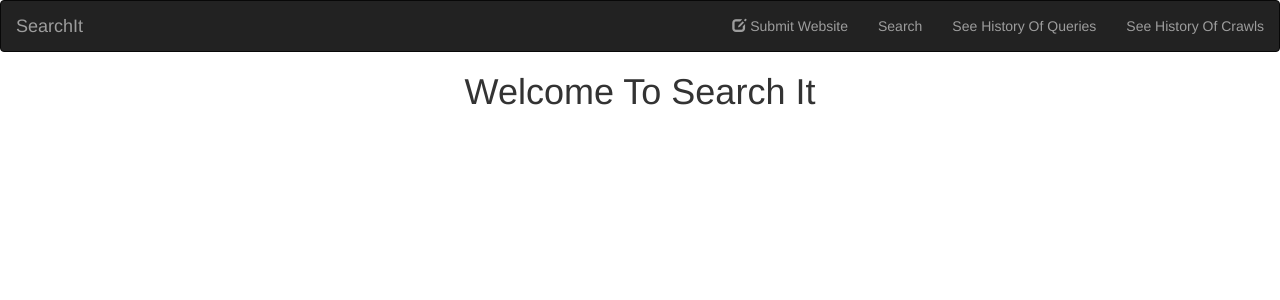
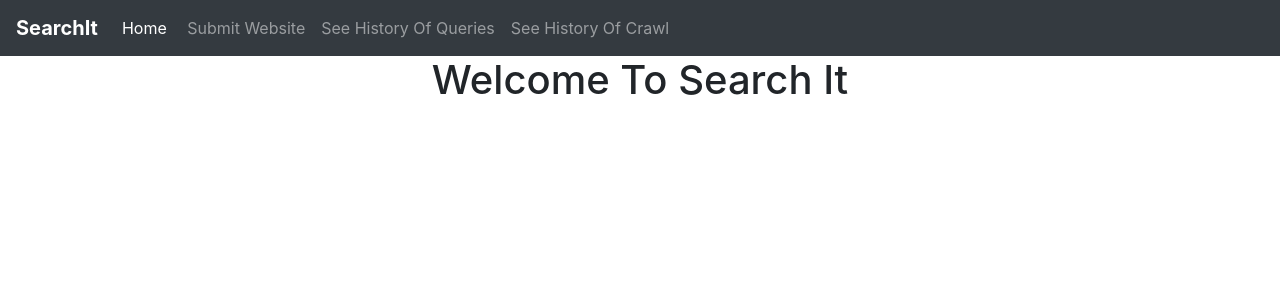
Before and after one commit to roshanlam/SearchGar, a Django app: page / in a window 1280 px wide. Shown: the top 300 px of the page. Run offline with Django 3.2, Linux system fonts and the light colour scheme; parts of the project's set-up code (start-up, migrations or seed data) failed here and were passed over; some libraries are stand-ins or nearby versions.

Commit message:
Updated Code

```diff
--- a/SearchEngine/lib.py
+++ b/SearchEngine/lib.py
@@ -66,7 +66,6 @@ def saveInfo(folder, filename, info):
         with filepath.open("w+") as f:
             f.write(str(info))
 
-
 def get_client_ip(request):
     x_forwarded_for = request.META.get('HTTP_X_FORWARDED_FOR')
     if x_forwarded_for:
--- a/SearchEngine/search.py
+++ b/SearchEngine/search.py
@@ -1,13 +1,13 @@
-import os, nltk, re
+import os,re
+import nltk
 from nltk import word_tokenize
 from nltk.corpus import stopwords
-from nltk.stem import PorterStemmer
+# from nltk.stem import PorterStemmer
 
-# from .Index import iIndex
+nltk.download('stopwords')
+nltk.download('punkt')
 
-#nltk.download('stopwords')
-#nltk.download('punkt')
-ps = PorterStemmer()
+# ps = PorterStemmer()
 cachedStopWords = stopwords.words("english")
 files = os.listdir("Data/")
 
@@ -39,18 +39,18 @@ listdata = process_files("Data/", files)
 # Output - {word1: [position1, position2],....}
 #
 def indexFile(wordList):
-    fileIndex = {}
+    file_index = {}
     for index, word in enumerate(wordList):
-        if word in fileIndex.keys():
-            fileIndex[word].append(index)
+        if word in file_index.keys():
+            file_index[word].append(index)
         else:
-            fileIndex[word] = [index]
-    return fileIndex
+            file_index[word] = [index]
+    return file_index
 
 
 #
 # Takes the result of fileToTerms and creates
-# a new hashtable (in python it's basically a dict)
+# a new hashtable (basically a dict)
 # with key of filename and with values which are result of
 # the previous function which makes it a nested
 # hashtable/dict
@@ -66,7 +66,6 @@ indexwordallfiles = make_indices(listdata)
 
 # input (indexinfo) = {filename: {word: [position1, position2, position3 ...], ... }}
 # result = {word: {filename: [position1, position2, position3]}, ...}, ...}
-
 def InvertedIndex(indexInfo):
     total_index = {}
     for filename in indexInfo.keys():
@@ -82,14 +81,13 @@ def InvertedIndex(indexInfo):
 
 word_index = InvertedIndex(indexwordallfiles)
 
+
+# Returns a list of all the keys in a hashtable/dict for each word in the index
 def one_word_query(word, invertedIndex):
     pattern = re.compile('[\W_]+')
     word = pattern.sub(' ', word)
     word = ''.join([w for w in word.split() if w not in cachedStopWords])
     if word in invertedIndex.keys():
-        #a = [filename for filename in invertedIndex[word].keys()]
-        #print(type(a))
-        #return a
         return list(invertedIndex[word])
     else:
         return []
@@ -107,9 +105,9 @@ def standard_query(query):
     for i in range(1, len(result) - 1):
         A = A.intersection(result[i + 1])
     return list(A)
-    #return rankResults(list(set(result)), query)
+    # return rankResults(list(set(result)), query)
 
-def rankResults(result, query):
+"""def rankResults(result, query):
     vector = create_vector(result)
     #query_vector = query_vector(query)
     #results = [[dotProduct(vectors[_result], query_vector), _result] for _result in result]
@@ -136,7 +134,7 @@ def create_vector(self, docs):
         for i, term in enumerate(self.get_uniques()):
             docVector[i] = self.genScore(term, doc)
         vector[doc] = docVector
-    return vector
+    return vector"""
 # Calculating inverse document frequency - the total num of documents divided by the num
 # of docs term x shows up in
 #             Num. of doc x shows up
@@ -170,15 +168,14 @@ def startQuery(query):
     toreturn = {}
     for file in files:
         toreturn[file] = 0
-    for _item in txtlist:
-        #listfilename = one_word_query(_item, word_index)
-        listfilename = standard_query(query)
-        for t in listfilename:
-            toreturn[t] += 1
+    # for _item in txtlist:
+        # listfilename = one_word_query(_item, word_index)
+    listfilename = standard_query(query)
+    for t in listfilename:
+        toreturn[t] += 1
     # num_of_files = len([iq for iq in os.scandir('Data/')])
     tx = keywithmaxval(toreturn)
     for i in range(1):
         # tx = dict((k, v) for k, v in toreturn.items() if v >= 1)
-        # print("filename ", tx, " score ", toreturn[tx])
-        print(tx, toreturn[tx])
+        print("filename ", tx, " score ", toreturn[tx])
     return tx
--- a/SearchEngine/templates/index.html
+++ b/SearchEngine/templates/index.html
@@ -1,24 +1,39 @@
 <title>Welcome To SearchIt</title>
-    <link rel="stylesheet" href="https://maxcdn.bootstrapcdn.com/bootstrap/3.4.1/css/bootstrap.min.css">
-<nav class="navbar navbar-inverse">
-  <div class="container-fluid">
-    <div class="navbar-header">
-      <a class="navbar-brand" href="#">SearchIt</a>
+    <link rel="stylesheet" href="https://stackpath.bootstrapcdn.com/bootstrap/4.3.1/css/bootstrap.min.css" integrity="sha384-ggOyR0iXCbMQv3Xipma34MD+dH/1fQ784/j6cY/iJTQUOhcWr7x9JvoRxT2MZw1T" crossorigin="anonymous">
+
+<nav class="navbar navbar-expand-lg navbar-dark bg-dark">
+    <a class="navbar-brand" href="/home"><b>SearchIt</b></a>
+    <button class="navbar-toggler" type="button" data-toggle="collapse" data-target="#navbarSupportedContent"
+            aria-controls="navbarSupportedContent" aria-expanded="false" aria-label="Toggle navigation">
+        <span class="navbar-toggler-icon"></span>
+    </button>
+
+    <div class="collapse navbar-collapse" id="navbarSupportedContent">
+        <ul class="navbar-nav mr-auto">
+            <li class="nav-item active">
+                <a class="nav-link" href="/home">Home <span class="sr-only">(current)</span></a>
+            </li>
+            <li class="nav-item">
+                    <div class="input-group">&nbsp;
+                     <a class="nav-link" href="/submitWebsite/">Submit Website</a>
+                      </div>
+                </li>
+            <li class="nav-item">
+                            <div class="input-group">
+                <a class="nav-link" href="/seeHistory/Query/">See History Of Queries</a>
+            </div>
+            </li>
+
+            <li class="nav-item">
+                <div class="input-group">
+                <a class="nav-link" href="/seeHistory/Crawl/">See History Of Crawl</a>
+            </div>
+            </li>
+        </ul>
+
     </div>
+</nav>
 
-    <ul class="nav navbar-nav navbar-right">
-        <li><a href="{% url 'crawlWebsite' %}"><span class="glyphicon glyphicon-edit">
-        </span> Submit Website</a></li>
-        <li><a href="{% url 'search' %}">
-        </span> Search</a></li>
-        <li><a href="{% url 'SeeHistoryQuery' %}"> See History Of Queries</a></li>
-        <li><a href="{% url 'SeeHistoryQuery' %}"> See History Of Crawls</a></li>
-                        {% block content %}
-
-                        {% endblock content %}
-    </ul>
-  </div>
-</nav>
     <body>
   <h1 align="center">Welcome To Search It</h1>
     </body>
```
Also changed, not shown: 127.0.0.1_search.json (+49 -0 lines), SearchEngine/Index.py (+7 -44 lines), SearchEngine/wordllib.py (added, +17 -0 lines).
